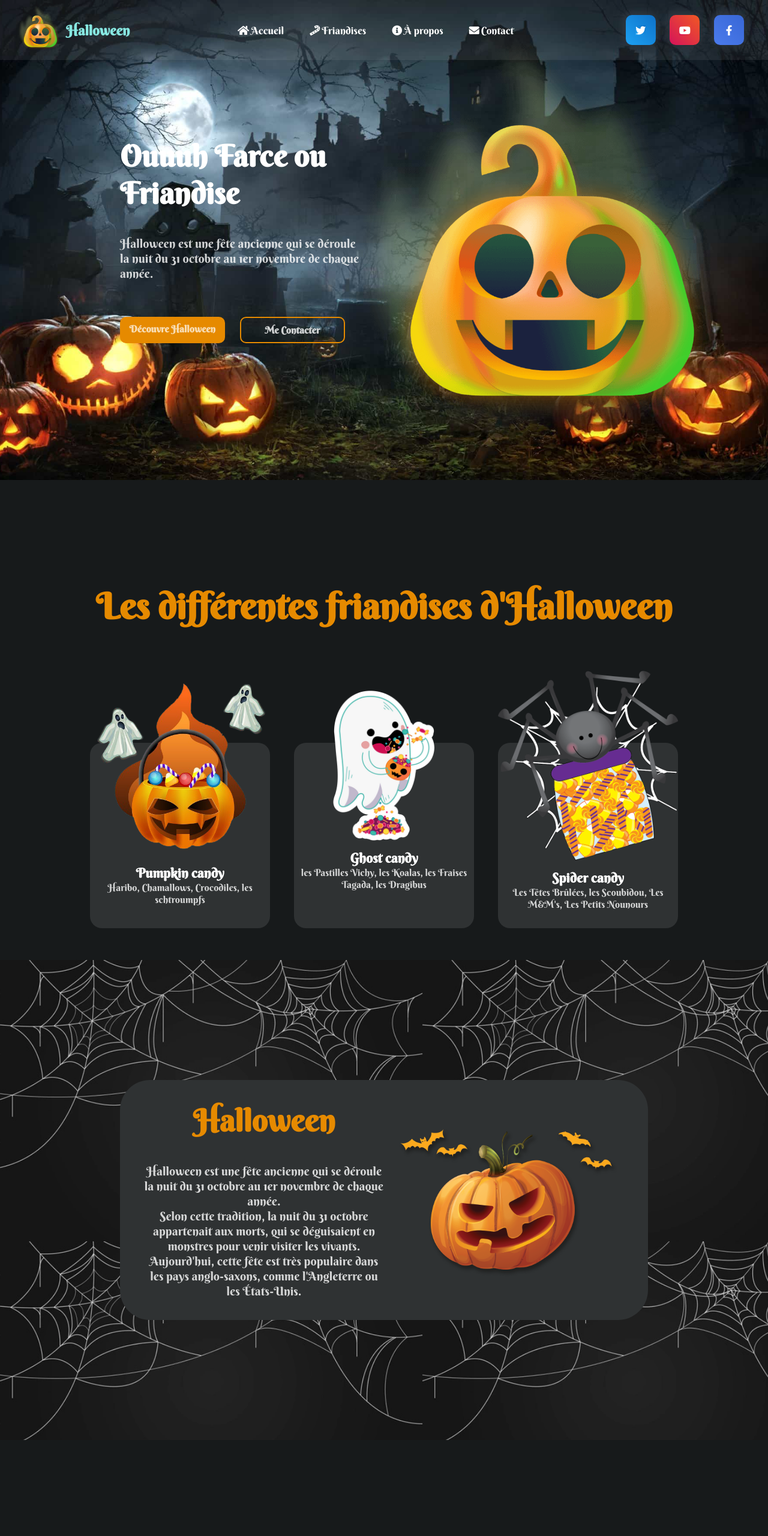
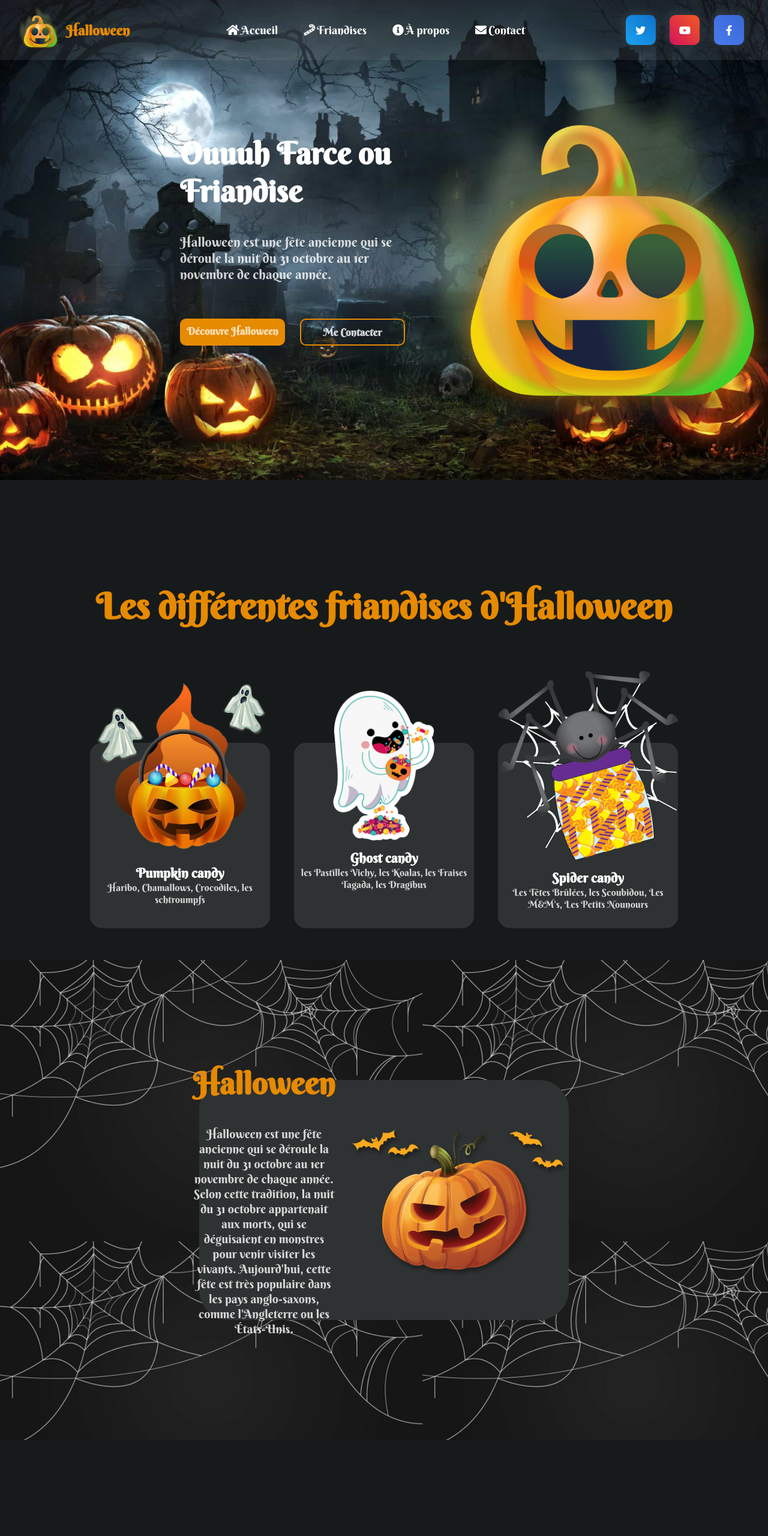
Before and after one commit to Admu-Dev/Site-Web-Halloween, a plain HTML site: page index.html in a window 1280 px wide. Shown: the top 2560 px of the page at 60% size. Drawn offline with nearby package versions, Linux system fonts and the light colour scheme.

Commit message:
Modif responsive du site

```diff
--- a/styles.css
+++ b/styles.css
@@ -74,7 +74,7 @@ header .menu ul {
 
 header .menu ul li a{
   color: white;
-  font-size: 17px;
+  font-size: 19px;
   margin: 0 20px;
   border-bottom: 2px solid transparent;
   transition: all 0.8s ease;
@@ -86,7 +86,7 @@ header .menu ul li a i{
 }
 
 header .menu ul li:hover a{
-  border-bottom: 2px solid #87e7e1;
+  border-bottom: 2px solid #e68a00;
 }
 
 header .logo img {
@@ -94,7 +94,7 @@ header .logo img {
 }
 
 header .logo h2 {
-  color: #87e7e1;
+  color: #e68a00;
   font-size: 23px;
   margin-left: 10px;
 }
@@ -185,17 +185,18 @@ background-position: center !important;
 
 .Home .text-box {
   width: 400px;
+  margin-left: 100px;
 }
 
 .Home .text-box h1 {
   color: #ffffff;
-  font-size: clamp(30px, 4vw, 50px);
+  font-size: clamp(30px, 4vw, 55px);
   font-weight: bold;
 }
 
 .Home .text-box p {
   color: rgba(255, 255, 255, 0.8);
-  font-size: clamp(10px, 1.7vw, 20px);
+  font-size: clamp(10px, 1.7vw, 23px);
   margin: 40px 0 60px;
 }
 
@@ -205,7 +206,7 @@ background-position: center !important;
 }
 
 .Home .text-box .buttons .btn {
-  font-size: 16px;
+  font-size: 17px;
   width: 200px;
   text-align: center;
   align-items: center;
@@ -338,7 +339,7 @@ ________________________________________________________________________________
 
 .About {
   display: flex;
-  justify-content: space-between;
+  justify-content: center;
   align-items: center;
   min-height: 100vh;
   position: relative;
@@ -350,7 +351,7 @@ ________________________________________________________________________________
 
 .About .container-about {
   background: #2F3233;
-  width: 100%;
+  width: 70%;
   height: 400px;
   border-radius: 50px;
   display: flex;
@@ -413,7 +414,7 @@ ________________________________________________________________________________
 
 .Contact .container-contact {
   background: #2F3233;
-  width: 100%;
+  width: 70%;
   height: 400px;
   border-radius: 50px;
   display: flex;
@@ -492,7 +493,16 @@ ________________________________________________________________________________
 
  @media screen and (max-width: 1080px) {
 
+  header .menu ul li a{
+    font-size: 17px;
+  }
+
+
   /*________________________ HOME ________________________*/
+
+    .Home .text-box {
+      margin-left: 0px;
+    }
 
     .Home .image-box img{
         width: 450px;
@@ -516,6 +526,7 @@ ________________________________________________________________________________
 
     .About .container-about {
       height: 350px;
+      width: 100%;
     }
 
 
@@ -531,6 +542,7 @@ ________________________________________________________________________________
 
     .Contact .container-contact {
       height: 350px;
+      width: 100%;
     }
 
 
```
